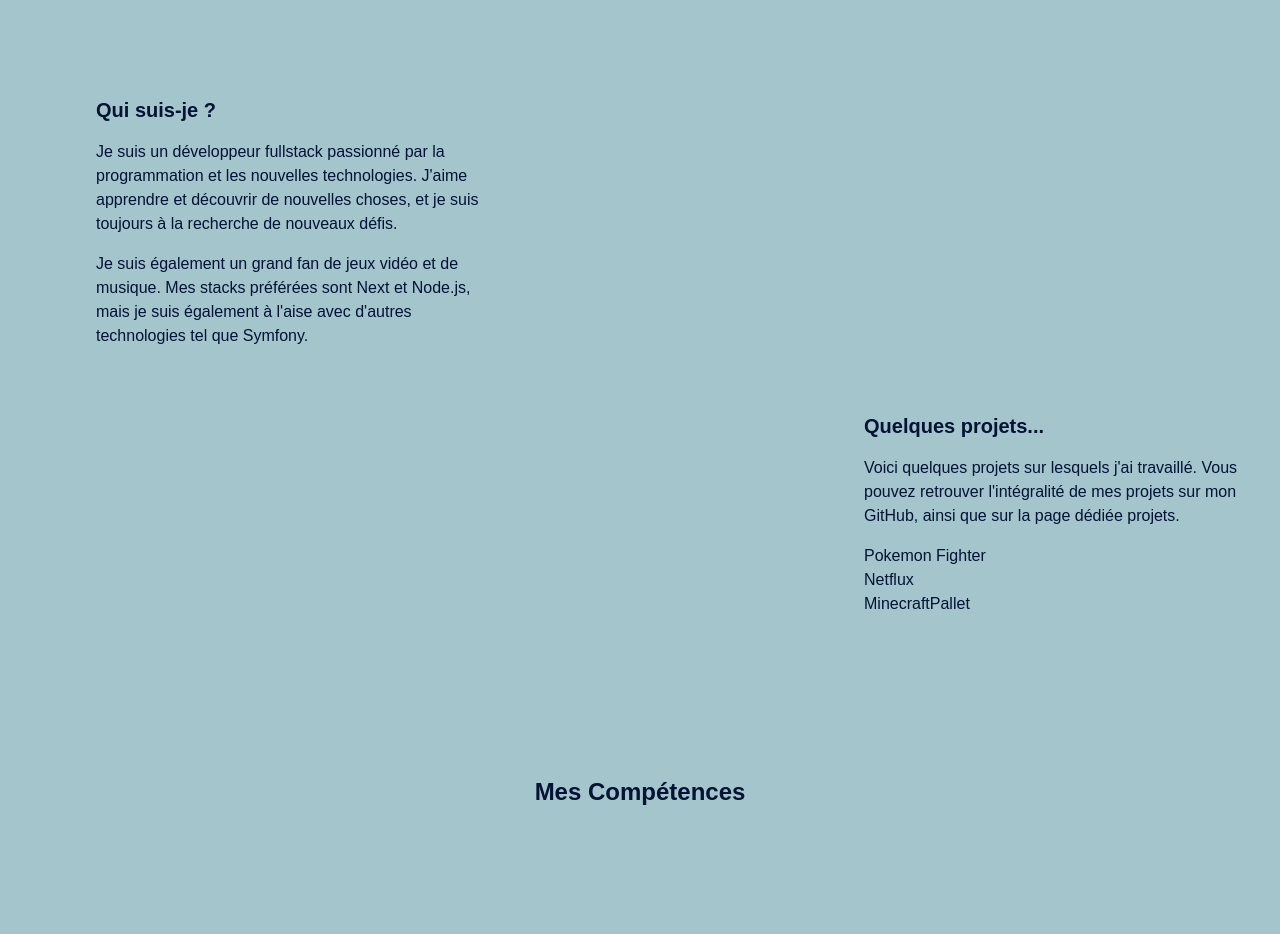
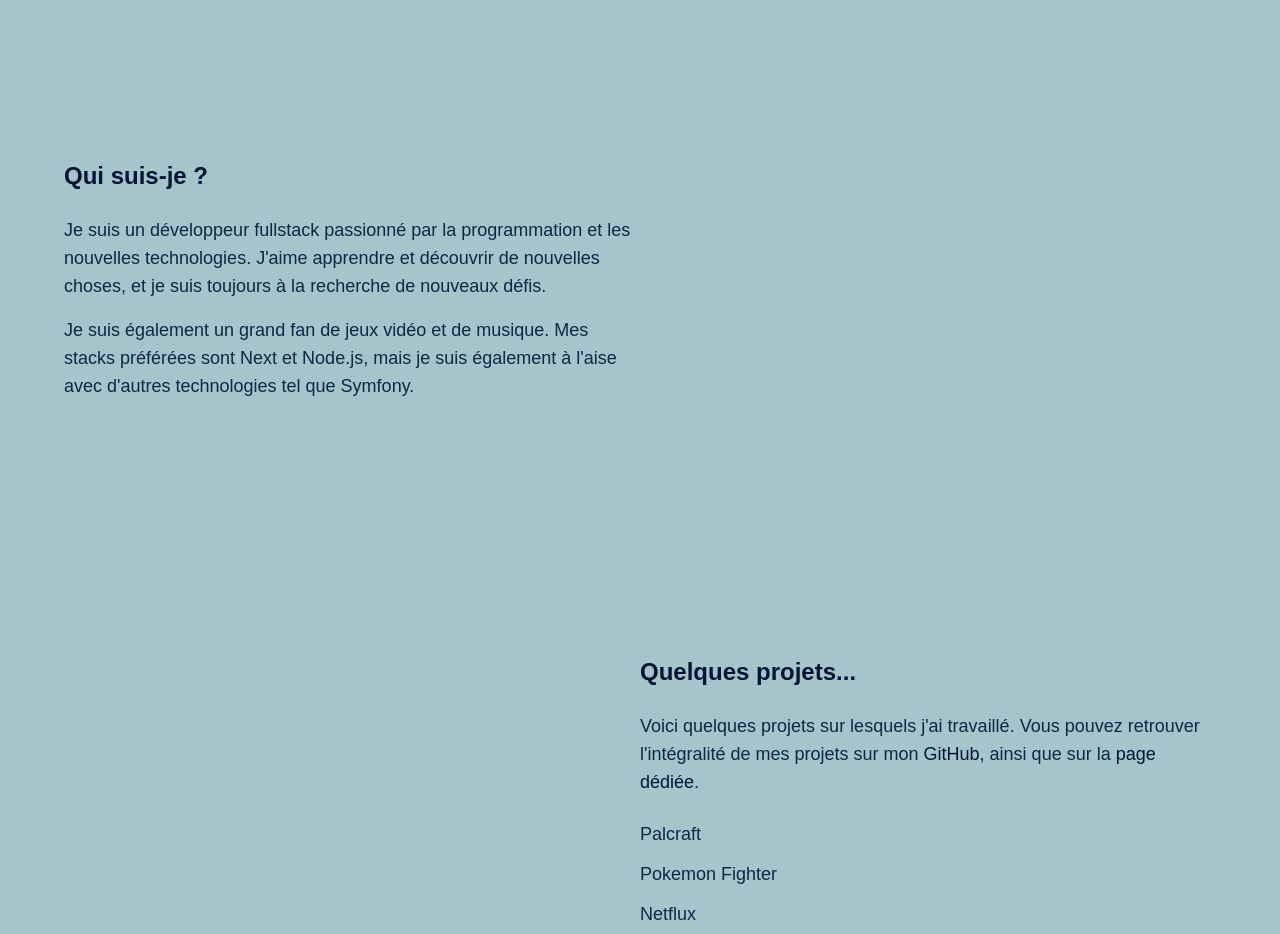
Before and after one commit to LeCodeurDeParis/Portfolio, a Next.js app: page / in a window 1280 px wide. Shown: the part 460-1394 px from the top of the page. Built offline with nearby package versions, Linux system fonts and the light colour scheme.

Commit message:
feat & fix : added responsive and fixed seo

```diff
--- a/app/components/rProjets/rProjets.tsx
+++ b/app/components/rProjets/rProjets.tsx
@@ -1,17 +1,90 @@
-export default function rProjets() {
+import Link from 'next/link';
+import { motion } from 'framer-motion';
+
+type Project = {
+    name: string;
+    description: string;
+    link: string;
+}
+
+const fadeIn = {
+    initial: { opacity: 0, y: 20 },
+    animate: {
+        opacity: 1,
+        y: 0,
+        transition: { duration: 0.6, ease: "easeOut" }
+    }
+};
+
+const projects: Project[] = [
+    {
+        name: "Palcraft",
+        description: "Générateur de palettes de blocs Minecraft",
+        link: "/projets#minecraft"
+    },
+    {
+        name: "Pokemon Fighter",
+        description: "Un jeu de combat Pokémon en PHP",
+        link: "/projets#pokemon"
+    },
+    {
+        name: "Netflux",
+        description: "Clone de Netflix en React",
+        link: "/projets#netflix"
+    }
+];
+
+export default function RProjets() {
     return (
-        <div className="relative flex flex-col self-start items-start justify-center ml-8 w-full p-8">
-            <div className="flex flex-col self-end gap-4 z-10 rounded-lg w-1/3">
-                <h2 className="text-xl font-bold text-start z-10">Quelques projets...</h2>
-                <p className="text-start z-10">
-                    Voici quelques projets sur lesquels j'ai travaillé. Vous pouvez retrouver l'intégralité de mes projets sur mon GitHub, ainsi que sur la page dédiée <a>projets</a>.
+        <section
+            className="relative flex flex-col w-full p-4 md:p-8 mt-8 md:mt-16"
+            aria-labelledby="about-heading"
+        >
+            <motion.div
+                className="flex flex-col self-end gap-4 md:gap-6 w-full md:w-2/3 lg:w-1/2"
+                initial="initial"
+                animate="animate"
+                variants={fadeIn}
+            >
+                <h2
+                    id="projects-heading"
+                    className="text-xl md:text-2xl font-bold text-[#021334]"
+                >
+                    Quelques projets...
+                </h2>
+                <p className="text-base md:text-lg text-[#021334]/90">
+                    Voici quelques projets sur lesquels j'ai travaillé. Vous pouvez retrouver
+                    l'intégralité de mes projets sur mon {' '}
+                    <Link
+                        href="https://github.com/LeCodeurDeParis"
+                        className="text-[#021334] hover:underline font-medium"
+                        target="_blank"
+                        rel="noopener noreferrer"
+                    >
+                        GitHub
+                    </Link>
+                    , ainsi que sur la {' '}
+                    <Link
+                        href="/projets"
+                        className="text-[#021334] hover:underline font-medium"
+                    >
+                        page dédiée
+                    </Link>
+                    .
                 </p>
-                <ul>
-                    <li>Pokemon Fighter</li>
-                    <li>Netflux</li>
-                    <li>MinecraftPallet</li>
+                <ul className="space-y-3 list-none">
+                    {projects.map((project) => (
+                        <li
+                            key={project.name}
+                            className="text-base md:text-lg text-[#021334]/90 hover:text-[#021334] transition-colors"
+                        >
+                            <Link href={project.link} className="hover:underline" scroll={true}>
+                                {project.name}
+                            </Link>
+                        </li>
+                    ))}
                 </ul>
-            </div>
-        </div>
+            </motion.div>
+        </section>
     );
 }
--- a/app/components/who/who.tsx
+++ b/app/components/who/who.tsx
@@ -1,25 +1,48 @@
 "use client";
 
+import { motion } from "framer-motion";
+
+const fadeIn = {
+    initial: { opacity: 0, y: 20 },
+    animate: {
+        opacity: 1,
+        y: 0,
+        transition: { duration: 0.6, ease: "easeOut" }
+    }
+};
 
 export default function Who() {
     return (
-        <div className="relative flex flex-col self-start items-start justify-center ml-8 w-full p-8">
-            <div className="flex flex-col gap-4 z-10 rounded-lg w-1/3">
-                <h2 className="text-xl font-bold text-start z-10">Qui suis-je ?</h2>
-                <p className="text-start z-10">
-                    Je suis un développeur fullstack passionné par la programmation et les nouvelles technologies.
-                    J'aime apprendre et découvrir de nouvelles choses, et je suis toujours à la recherche de nouveaux défis.
-                </p>
-                <p className="text-start z-10">
-                    Je suis également un grand fan de jeux vidéo et de musique.
-                    Mes stacks préférées sont Next et Node.js, mais je suis également à l'aise avec d'autres technologies tel que Symfony.
-                </p>
-            </div>
-
-            {/* <motion.div className="absolute -inset-1 rounded-lg"
-            style={{background:
-                rotatingBg
-            }}/> */}
-        </div>
+        <section
+            className="relative flex flex-col w-full p-4 md:p-8 mt-8 md:mt-16"
+            aria-labelledby="about-heading"
+        >
+            <motion.div
+                className="flex flex-col gap-4 md:gap-6 w-full md:w-2/3 lg:w-1/2"
+                initial="initial"
+                animate="animate"
+                variants={fadeIn}
+            >
+                <h2
+                    id="about-heading"
+                    className="text-xl md:text-2xl font-bold text-[#021334]"
+                >
+                    Qui suis-je ?
+                </h2>
+                <div className="space-y-4 text-base md:text-lg text-[#021334]/90">
+                    <p>
+                        Je suis un développeur fullstack passionné par la programmation
+                        et les nouvelles technologies. J'aime apprendre et découvrir
+                        de nouvelles choses, et je suis toujours à la recherche de
+                        nouveaux défis.
+                    </p>
+                    <p>
+                        Je suis également un grand fan de jeux vidéo et de musique.
+                        Mes stacks préférées sont Next et Node.js, mais je suis
+                        également à l'aise avec d'autres technologies tel que Symfony.
+                    </p>
+                </div>
+            </motion.div>
+        </section>
     );
 }
--- a/app/contact/page.tsx
+++ b/app/contact/page.tsx
@@ -1,6 +1,12 @@
 'use client'
 
 import { useState } from 'react'
+import { motion } from 'framer-motion'
+
+const fadeIn = {
+  initial: { opacity: 0, y: 20 },
+  animate: { opacity: 1, y: 0, transition: { duration: 0.6 } }
+}
 
 export default function ContactPage() {
   const [formData, setFormData] = useState({
@@ -32,48 +38,91 @@ export default function ContactPage() {
         alert('Erreur : ' + data.message)
       }
     } catch (err) {
-      alert('Une erreur est survenue')
+      alert('Une erreur est survenue:' + err.message)
       console.error(err)
     }
   }
 
   return (
-    <main className="flex flex-col gap-8 justify-center items-center px-4 py-8">
-      <h1 className="text-2xl font-bold text-[#021334]">Contact me</h1>
+    <main
+      className="flex flex-col gap-8 justify-center items-center px-4 md:px-8 py-8 md:py-12 min-h-screen"
+      role="main"
+    >
+      <motion.div
+        className="w-full max-w-2xl"
+        initial="initial"
+        animate="animate"
+        variants={fadeIn}
+      >
+        <h1 className="text-2xl md:text-3xl font-bold text-[#021334] text-center mb-8">
+          Contactez-moi
+        </h1>
         <form
-        className="flex flex-col gap-4 items-center w-full"
+          className="flex flex-col gap-4 md:gap-6 items-center w-full"
           onSubmit={handleSubmit}
+          aria-label="Formulaire de contact"
         >
+          <div className="w-full md:w-2/3 space-y-4">
+            <div className="flex flex-col gap-2">
+              <label htmlFor="name" className="text-[#021334] font-medium ml-4">
+                Nom
+              </label>
               <input
                 type="text"
+                id="name"
                 name="name"
-          placeholder="Name"
+                placeholder="Votre nom"
                 value={formData.name}
                 onChange={handleChange}
-          className="w-1/3 h-12 px-4 border-2 border-[#021334] rounded-full"
+                required
+                className="w-full h-12 px-4 border-2 border-[#021334] rounded-full focus:outline-none focus:ring-2 focus:ring-[#021334]/50 transition-all"
+                aria-required="true"
               />
+            </div>
+
+            <div className="flex flex-col gap-2">
+              <label htmlFor="email" className="text-[#021334] font-medium ml-4">
+                Email
+              </label>
               <input
                 type="email"
+                id="email"
                 name="email"
-          placeholder="Email"
+                placeholder="votre@email.com"
                 value={formData.email}
                 onChange={handleChange}
-          className="w-1/3 h-12 px-4 border-2 border-[#021334] rounded-full"
+                required
+                className="w-full h-12 px-4 border-2 border-[#021334] rounded-full focus:outline-none focus:ring-2 focus:ring-[#021334]/50 transition-all"
+                aria-required="true"
               />
+            </div>
+
+            <div className="flex flex-col gap-2">
+              <label htmlFor="message" className="text-[#021334] font-medium ml-4">
+                Message
+              </label>
               <textarea
+                id="message"
                 name="message"
-          placeholder="Message"
+                placeholder="Votre message"
                 value={formData.message}
                 onChange={handleChange}
-          className="w-1/3 h-32 px-4 border-2 border-[#021334] rounded-xl"
+                required
+                className="w-full h-32 px-4 py-3 border-2 border-[#021334] rounded-xl focus:outline-none focus:ring-2 focus:ring-[#021334]/50 transition-all resize-none"
+                aria-required="true"
               />
+            </div>
+          </div>
+
           <button
             type="submit"
-          className="w-32 h-12 bg-[#021334] text-white rounded-full"
+            className="w-32 h-12 bg-[#021334] text-white rounded-full hover:bg-[#021334]/90 transition-colors focus:outline-none focus:ring-2 focus:ring-[#021334]/50"
+            aria-label="Envoyer le message"
           >
-          Send
+            Envoyer
           </button>
         </form>
+      </motion.div>
     </main>
   )
 }
--- a/app/homeMain.tsx
+++ b/app/homeMain.tsx
@@ -24,56 +24,72 @@ const skills = [
 ];
 
 export default function Main() {
-    const skillsRef = useRef(null);
+    const skillsRef = useRef<HTMLElement>(null);
     const { scrollYProgress } = useScroll({
         target: skillsRef,
-        offset: ["start end", "end end"]
+        offset: ["start center", "end end"]
     });
 
     return(
-        <main className="flex flex-col items-center justify-center mt-16 py-8 px-8 gap-32">
-            <div className="relative">
+        <main
+        className="flex flex-col items-center justify-center mt-8 md:mt-16 py-4 md:py-8 px-4 md:px-8 gap-16 md:gap-32"
+        role="main">
+            <section className="relative w-full flex flex-col gap-16 md:gap-32">
                 <Who />
                 <Projets />
-            </div>
-            <h2 className="text-2xl font-bold text-[#021334]">Mes Compétences</h2>
-            <div ref={skillsRef} className="w-full h-[200vh] relative">
+            </section>
+
+
+            <section ref={skillsRef} className="w-full h-[200vh] relative" aria-labelledby="skills-heading">
+            <h2 className="text-center text-xl md:text-2xl font-bold text-[#021334] w-full mb-8 md:mb-12" id="skills-heading">Mes Compétences</h2>
                 <motion.div
                     style={{
                         scaleY: scrollYProgress ,
                         transformOrigin: 'top'
                     }}
-                    className="w-2 h-[85%] absolute left-[50%] bg-[#021334] z-[-1] rounded-full"
+                    className="w-1 md:w-2 h-[85%] absolute left-[50%] top-[10%] bg-[#021334] z-[-1] rounded-full"
+                    aria-hidden="true"
                 />
+                <ul className="list-none p-0 m-0">
                     {[...Array(Math.ceil(skills.length / 2))].map((_, index) => (
-                    <div key={index} className="absolute w-full" style={{ top: `${index * 12.5}%` }}>
+                        <li key={index} className="absolute w-full" style={{ top: `${(index * 12.5) + 10}%` }}>
                             {/* Logo gauche */}
                             {skills[index * 2] && (
-                            <div className="absolute left-[30%] flex flex-col items-center gap-2 hover:scale-110">
+                                <div
+                                    className="absolute left-[20%] md:left-[30%] flex flex-col items-center gap-2 hover:scale-110 transition-transform duration-300"
+                                    role="group"
+                                    aria-label={`Compétences : ${skills[index * 2].name}`}
+                                >
                                     <Image
                                         src={skills[index * 2].src}
-                                    alt={skills[index * 2].alt}
+                                        alt={`Logo ${skills[index * 2].alt}`}
                                         width={80}
                                         height={80}
+                                        className="w-12 h-12 md:w-20 md:h-20"
                                     />
-                                <p className="text-[#021334] font-medium">{skills[index * 2].name}</p>
+                                    <p className="text-sm md:text-base text-[#021334] font-medium">{skills[index * 2].name}</p>
                                 </div>
                             )}
                             {/* Logo droite */}
                             {skills[index * 2 + 1] && (
-                            <div className="absolute right-[30%] flex flex-col items-center gap-2 hover:scale-110 ">
+                                <div
+                                    className="absolute right-[20%] md:right-[30%] flex flex-col items-center gap-2 hover:scale-110 transition-transform duration-300"
+                                    role="group"
+                                    aria-label={`Compétences : ${skills[index * 2 + 1].name}`}>
                                     <Image
                                         src={skills[index * 2 + 1].src}
                                         alt={skills[index * 2 + 1].alt}
                                         width={80}
                                         height={80}
+                                        className="w-12 h-12 md:w-20 md:h-20"
                                     />
-                                <p className="text-[#021334] font-medium">{skills[index * 2 + 1].name}</p>
+                                    <p className="text-sm md:text-base text-[#021334] font-medium">{skills[index * 2 + 1].name}</p>
                                 </div>
                             )}
-                    </div>
+                        </li>
                     ))}
-            </div>
+                </ul>
+            </section>
         </main>
     )
 }
--- a/app/layout.tsx
+++ b/app/layout.tsx
@@ -1,6 +1,7 @@
 import { Geist, Geist_Mono } from "next/font/google";
 import "./globals.css";
 import Menu from "./menu/menu";
+import type { Metadata } from 'next';
 
 
 const geistSans = Geist({
@@ -12,6 +13,24 @@ const geistMono = Geist_Mono({
   variable: "--font-geist-mono",
   subsets: ["latin"],
 });
+
+export const metadata: Metadata = {
+  metadataBase: new URL('http://localhost:3000'),
+  title: 'Paul Boisaubert-Baillion - Fullstack Developer',
+  description: 'Portfolio de Paul Boisaubert-Baillion, développeur Fullstack spécialisé dans le développement web.',
+  keywords: ['développeur fullstack', 'react', 'next.js', 'typescript', 'portfolio'],
+  authors: [{ name: 'Paul Boisaubert-Baillion' }],
+  openGraph: {
+    title: 'Paul Boisaubert-Baillion - Fullstack Developer',
+    description: 'Portfolio de Paul Boisaubert-Baillion, développeur Fullstack.',
+    type: 'website',
+    images: ['/Paul.jpg'],
+  },
+  robots: {
+    index: true,
+    follow: true,
+  },
+};
 
 
 export default function RootLayout({
--- a/app/menu/menu.tsx
+++ b/app/menu/menu.tsx
@@ -7,16 +7,16 @@ export default function Menu() {
     <div className="relative">
       <nav className="flex justify-evenly items-center w-full fixed top-0 h-16 p-4 z-50 bg-[#021334] text-white">
         <Link href="/">
-          Home
+          Accueil
         </Link>
         <Link href="/projets">
-          Projects
+          Projets
         </Link>
         <Link href="/contact">
           Contact
         </Link>
         <Link href="/about">
-          About Me
+          À propos
         </Link>
       </nav>
       <div className="fixed top-16 left-0 right-0 h-4 bg-gradient-to-b from-[#021334] to-[#021334]/0 z-50"></div>
--- a/app/projets/page.tsx
+++ b/app/projets/page.tsx
@@ -47,7 +47,8 @@ export default function Projets() {
             <div className="w-full h-full relative flex flex-col items-center gap-32" style={{ minHeight: '100vh' }}>
                 {/* Projet Minecraft */}
                 <motion.div
-                    className="w-full flex flex-col md:flex-row items-center justify-center gap-8"
+                    id="minecraft"
+                    className="w-full flex flex-col md:flex-row items-center justify-center gap-8 "
                     initial="initial"
                     animate="animate"
                     viewport={{ once: true }}
@@ -66,7 +67,7 @@ export default function Projets() {
                         </Link>
                     </motion.div>
                     <div className="w-full md:w-1/3 text-[#021334]">
-                        <motion.h2 variants={itemAnimation} className="text-2xl font-bold mb-4">MinecraftPallet</motion.h2>
+                        <motion.h2 variants={itemAnimation} className="text-2xl font-bold mb-4">Palcraft</motion.h2>
                         <motion.p variants={itemAnimation} className="text-lg mb-4">Un générateur intelligent de palettes de blocs Minecraft pour vous aider à créer des compositions harmonieuses pour vos constructions.</motion.p>
                         <motion.div variants={itemAnimation} className="flex flex-wrap gap-4">
                             <span className="px-4 py-2 bg-[#021334] text-white rounded-full">HTML</span>
@@ -78,7 +79,8 @@ export default function Projets() {
 
                 {/* Projet Pokemon */}
                 <motion.div
-                    className="w-full flex flex-col md:flex-row-reverse items-center justify-center gap-8"
+                    id="pokemon"
+                    className="w-full flex flex-col md:flex-row-reverse items-center justify-center gap-8 "
                     initial="initial"
                     whileInView="animate"
                     viewport={{ once: true }}
@@ -109,7 +111,8 @@ export default function Projets() {
 
                 {/* Projet Netflix */}
                 <motion.div
-                    className="w-full flex flex-col md:flex-row items-center justify-center gap-8"
+                    id="netflix"
+                    className="w-full flex flex-col md:flex-row items-center justify-center gap-8 netflix"
                     initial="initial"
                     whileInView="animate"
                     viewport={{ once: true }}
```
Also changed, not shown: app/components/ui/animated-line.tsx (added, +17 -0 lines), app/components/ui/animated-text.tsx (added, +23 -0 lines), app/homeHeader.tsx (+25 -29 lines). Lines whose indentation alone changed are shown as unchanged.
